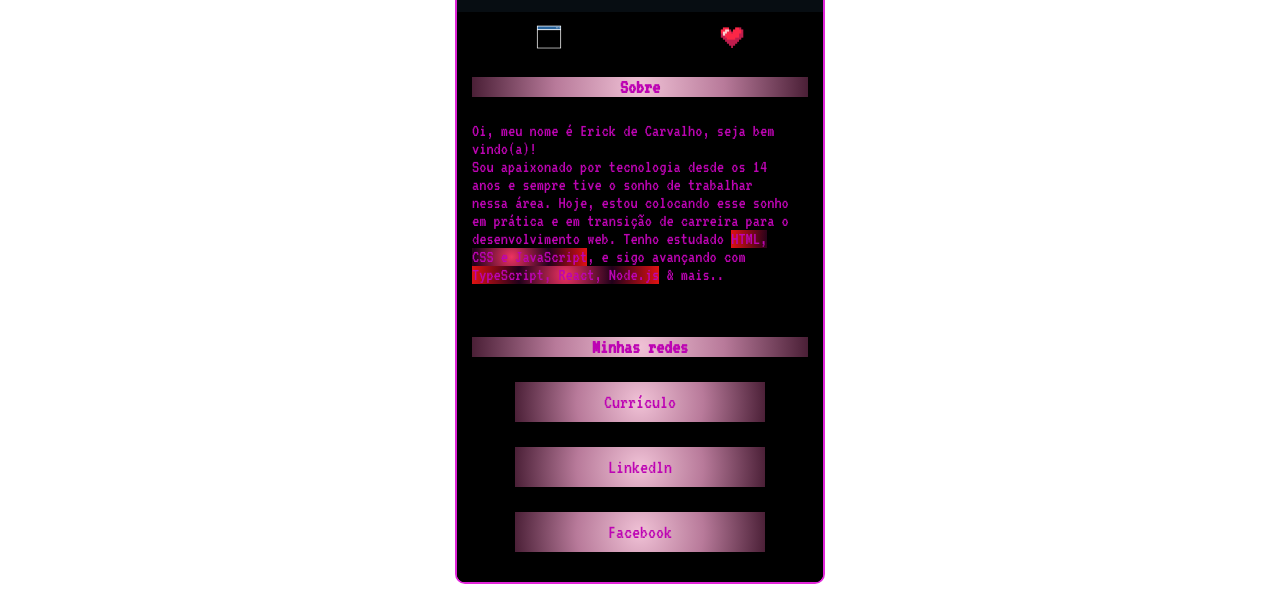
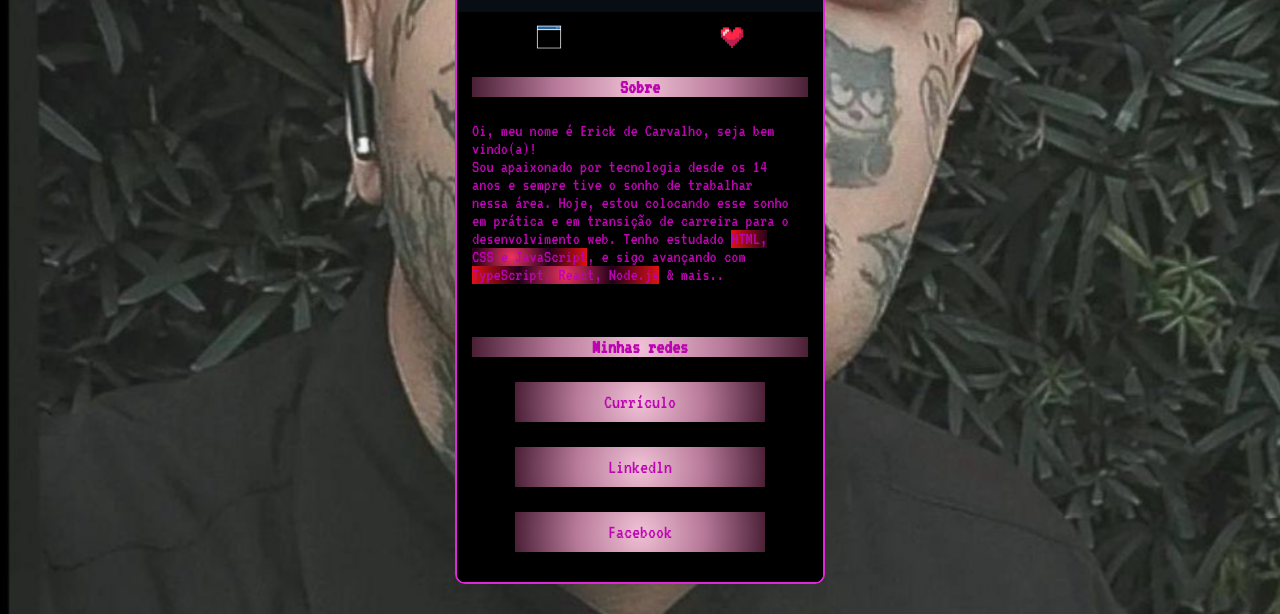
Before and after one commit to erickao-120hzz/mini-portfolio, a plain HTML site: page index.html in a window 1280 px wide. Shown: the part 249-863 px from the top of the page. Drawn offline with Linux system fonts and the light colour scheme.

Commit message:
Corrige caminho fundo-site.jpg

```diff
--- a/src/css/estilos.css
+++ b/src/css/estilos.css
@@ -1,5 +1,5 @@
 body {
-    background-image: url(./src/imagens/fundo-site.jpg);
+    background-image: url(../imagens/foto-perfil.jpg);
     background-repeat: no-repeat;
     background-size: cover;
     background-position: center;
```
